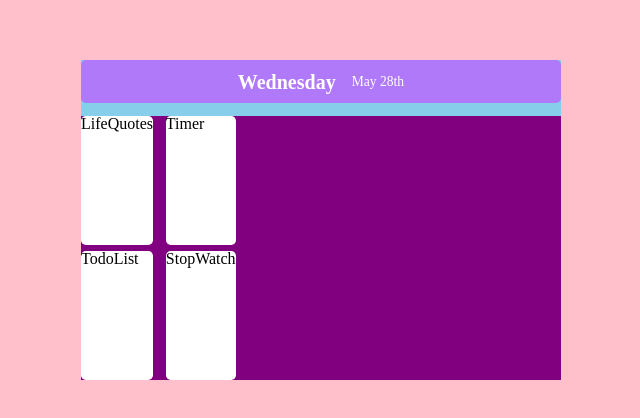
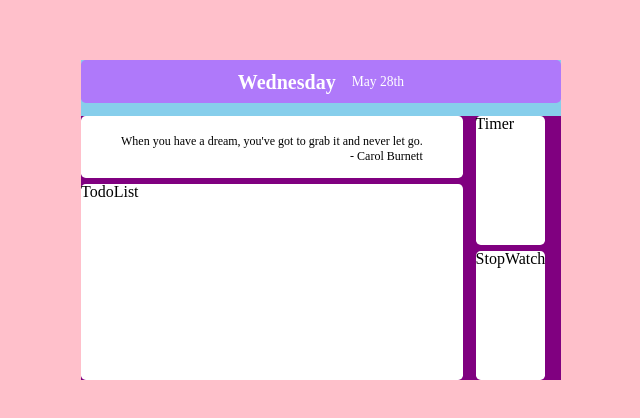
Before and after one commit to sysysysyb/my-todo-list, a React (Vite) app: page / in a window 1280 px wide. Shown: the part 180-598 px from the top of the page, without its empty margins (319-959 px from the left). Built offline with nearby package versions, Linux system fonts and the light colour scheme.

Commit message:
✨ LifeQuotes 컴포넌트 추가
최초 렌더링 또는 컴포넌트 클릭 시 저장된 명언 중 랜덤으로 하나 선택되어 화면에 나오도록 상태 및 함수 추가

```diff
--- a/src/components/LifeQuotes.jsx
+++ b/src/components/LifeQuotes.jsx
@@ -1,13 +1,63 @@
 import styled from "@emotion/styled";
+import { useEffect, useState } from "react";
 
 const Container = styled.div`
+  padding: 1rem 2.5rem;
   background-color: #ffffff;
   border-radius: 0.3rem;
-  flex: 1;
+  flex-basis: content;
+  font-size: 0.75rem;
+  transition: background-color 0.5s ease-in-out;
+  cursor: pointer;
+  user-select: none;
+
+  &:hover {
+    background-color: rgb(231, 220, 245);
+  }
 `;
 
+const Quote = styled.div`
+  line-height: 1.5;
+`;
+
+const Author = styled.div`
+  text-align: right;
+`;
+
+const quotes = [
+  {
+    id: 1,
+    author: "Steve Jobs",
+    quote: "The only way to do great work is to love what you do.",
+  },
+  {
+    id: 2,
+    author: "Carol Burnett",
+    quote: "When you have a dream, you've got to grab it and never let go.",
+  },
+  {
+    id: 3,
+    author: "Mohatma Gandhi",
+    quote: "The future depends on what we do in the present.",
+  },
+];
+
 function LifeQuotes() {
-  return <Container>LifeQuotes</Container>;
+  const [currentQuote, setCurrentQuote] = useState("");
+  const [isClicked, setClicked] = useState(false);
+
+  useEffect(() => {
+    const randomNum = Math.floor(Math.random() * 3);
+    setCurrentQuote(quotes[randomNum]);
+    setClicked(false);
+  }, [isClicked]);
+
+  return (
+    <Container onClick={() => setClicked(true)}>
+      <Quote>{currentQuote.quote}</Quote>
+      <Author>- {currentQuote.author}</Author>
+    </Container>
+  );
 }
 
 export default LifeQuotes;
```
